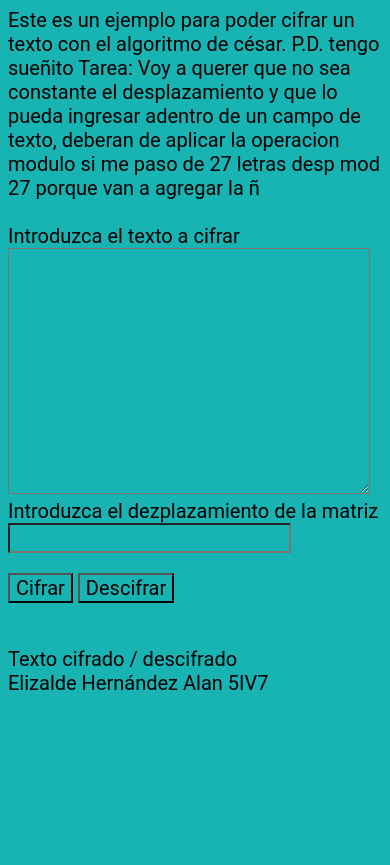
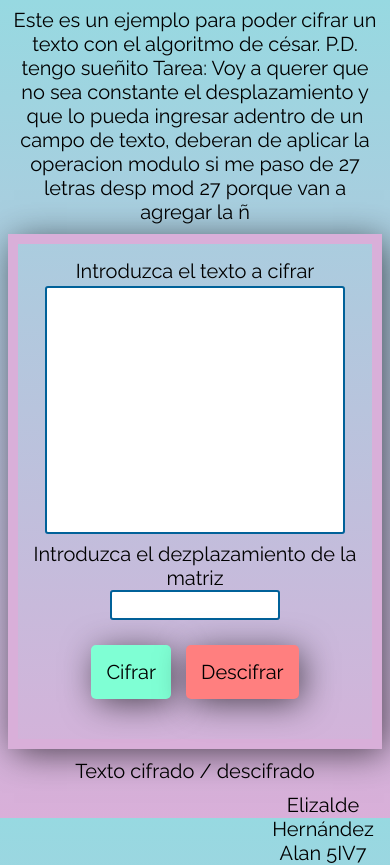
Before and after one commit to alaneh/5IV7_SWyA-Elizalde-Hern-ndez-Alan, a plain HTML site: page 01 Cesar/index.html in a window 390 px wide. Before the commit the page ends 844 px from the top, so only its background shows below. Drawn offline with Linux system fonts and the light colour scheme.

Commit message:
CSS para responsive desing y que se vea bonito

```diff
--- a/01 Cesar/css/style.css
+++ b/01 Cesar/css/style.css
@@ -1,6 +1,212 @@
-*{
+@import url('https://fonts.googleapis.com/css2?family=Raleway:wght@300;400;700&display=swap');
+* {
+    font-size: 20px;
+    font-family: 'Raleway', sans-serif;
+    text-align: center;
+}
 
-    background-color:rgb(24, 179, 179);
-    font-size: 20px;
-    font-family: 'Roboto';
+html {
+    font-size: 1.5rem;
 }
+
+body {
+    background-color: #D9AFD9;
+    background-image: linear-gradient(0deg, #D9AFD9 0%, #97D9E1 100%);
+}
+
+.cifrar {
+    border-radius: 5px;
+    padding: 20px 50px;
+    margin: 5px;
+    border: 5px;
+    border-color: cadetblue;
+    background-color: rgb(127, 219, 255);
+    box-shadow: 4px 5px 34px -2px rgba(0, 0, 0, 0.65);
+}
+
+.descifrar {
+    border-radius: 5px;
+    padding: 20px 50px;
+    margin: 5px;
+    border: 5px;
+    border-color: rgb(160, 95, 95);
+    background-color: rgb(127, 161, 255);
+    box-shadow: 4px 5px 34px -2px rgba(0, 0, 0, 0.65);
+}
+
+.cifrar:hover {
+    background-color: rgb(196, 248, 255);
+}
+
+.descifrar:hover {
+    background-color: rgb(125, 123, 255);
+}
+
+.card {
+    box-shadow: 4px 5px 34px -2px rgba(0, 0, 0, 0.65);
+    padding: 15px;
+    border: 10px solid;
+    border-color: #D9AFD9;
+}
+
+.grid {
+    height: 100vh;
+    display: grid;
+    gap: 10px;
+    grid-template-columns: repeat(3, 1fr);
+    grid-template-rows: repeat(3, 1fr);
+    grid-template-areas: "header header header" "main main main" "footer footer footer ";
+}
+
+.header {
+    font-size: 1rem;
+    grid-area: header;
+}
+
+.main {
+    grid-area: main;
+}
+
+.footer {
+    grid-area: footer;
+    font-size: 1.5rem
+}
+
+.TCifrar {
+    resize: none;
+    border-radius: 3px;
+    border: 2px solid #006199;
+    width: 50%;
+}
+
+.number {
+    border-radius: 3px;
+    width: 35%;
+    border: 2px solid #006199;
+}
+
+@media screen and (max-width:800px) {
+    html {
+        font-size: 28px;
+    }
+    body {
+        background-color: #D9AFD9;
+        background-image: linear-gradient(0deg, #D9AFD9 0%, #97D9E1 100%);
+    }
+    .cifrar {
+        border-radius: 7px;
+        padding: 18px 25px;
+        margin: 10px;
+        border: 4px;
+        border-color: rgb(34, 75, 77);
+        background-color: rgb(54, 255, 188);
+        box-shadow: 4px 5px 34px -2px rgba(0, 0, 0, 0.685);
+    }
+    .descifrar {
+        border-radius: 7px;
+        padding: 18px 25px;
+        margin: 10px;
+        border: 4px;
+        border-color: rgb(80, 26, 26);
+        background-color: rgb(255, 79, 79);
+        box-shadow: 4px 5px 34px -2px rgba(0, 0, 0, 0.685);
+    }
+    .cifrar:hover {
+        background-color: rgb(101, 134, 126);
+    }
+    .descifrar:hover {
+        background-color: rgb(185, 123, 255);
+    }
+    .card {
+        box-shadow: 4px 5px 34px -2px rgba(0, 0, 0, 0.65);
+    }
+    .grid {
+        height: 95vh;
+        display: grid;
+        gap: 10px;
+        grid-template-columns: repeat(3, 1fr);
+        grid-template-rows: repeat(3, 1fr);
+        grid-template-areas: "header header header" "main main main" "footer footer footer ";
+    }
+    .header {
+        font-size: 1rem;
+        grid-area: header;
+    }
+    .main {
+        grid-area: main;
+    }
+    .footer {
+        grid-area: footer;
+    }
+    .TCifrar {
+        margin: 5%;
+        resize: none;
+        border-radius: 3px;
+        width: 90%;
+    }
+    .number {
+        border-radius: 3px;
+        width: 50%;
+    }
+}
+
+@media screen and (max-width:500px) {
+    html {
+        font-size: 20px;
+    }
+    body {
+        background-color: #D9AFD9;
+        background-image: linear-gradient(0deg, #D9AFD9 0%, #97D9E1 100%);
+    }
+    .cifrar {
+        border-radius: 5px;
+        padding: 15px;
+        margin: 5px;
+        border: 2px;
+        border-color: cadetblue;
+        background-color: aquamarine;
+        box-shadow: 4px 5px 34px -2px rgba(0, 0, 0, 0.65);
+    }
+    .descifrar {
+        border-radius: 5px;
+        padding: 15px;
+        margin: 5px;
+        border: 2px;
+        border-color: rgb(160, 95, 95);
+        background-color: rgb(255, 127, 127);
+        box-shadow: 4px 5px 34px -2px rgba(0, 0, 0, 0.65);
+    }
+    .cifrar:hover {
+        background-color: bisque;
+    }
+    .descifrar:hover {
+        background-color: rgb(185, 123, 255);
+    }
+    .card {
+        box-shadow: 4px 5px 34px -2px rgba(0, 0, 0, 0.65);
+    }
+    .grid {
+        height: 95vh;
+        display: grid;
+        gap: 10px;
+        grid-template-columns: repeat(3, 1fr);
+        grid-template-rows: repeat(3, 1fr);
+        grid-template-areas: "header header header" "main main main" "footer footer footer ";
+    }
+    .header {
+        font-size: 1rem;
+        grid-area: header;
+    }
+    .main {
+        grid-area: main;
+    }
+    .footer {
+        grid-area: footer;
+    }
+    .TCifrar {
+        margin: 1%;
+        resize: none;
+        border-radius: 3px;
+        width: 90%;
+    }
+}
```
